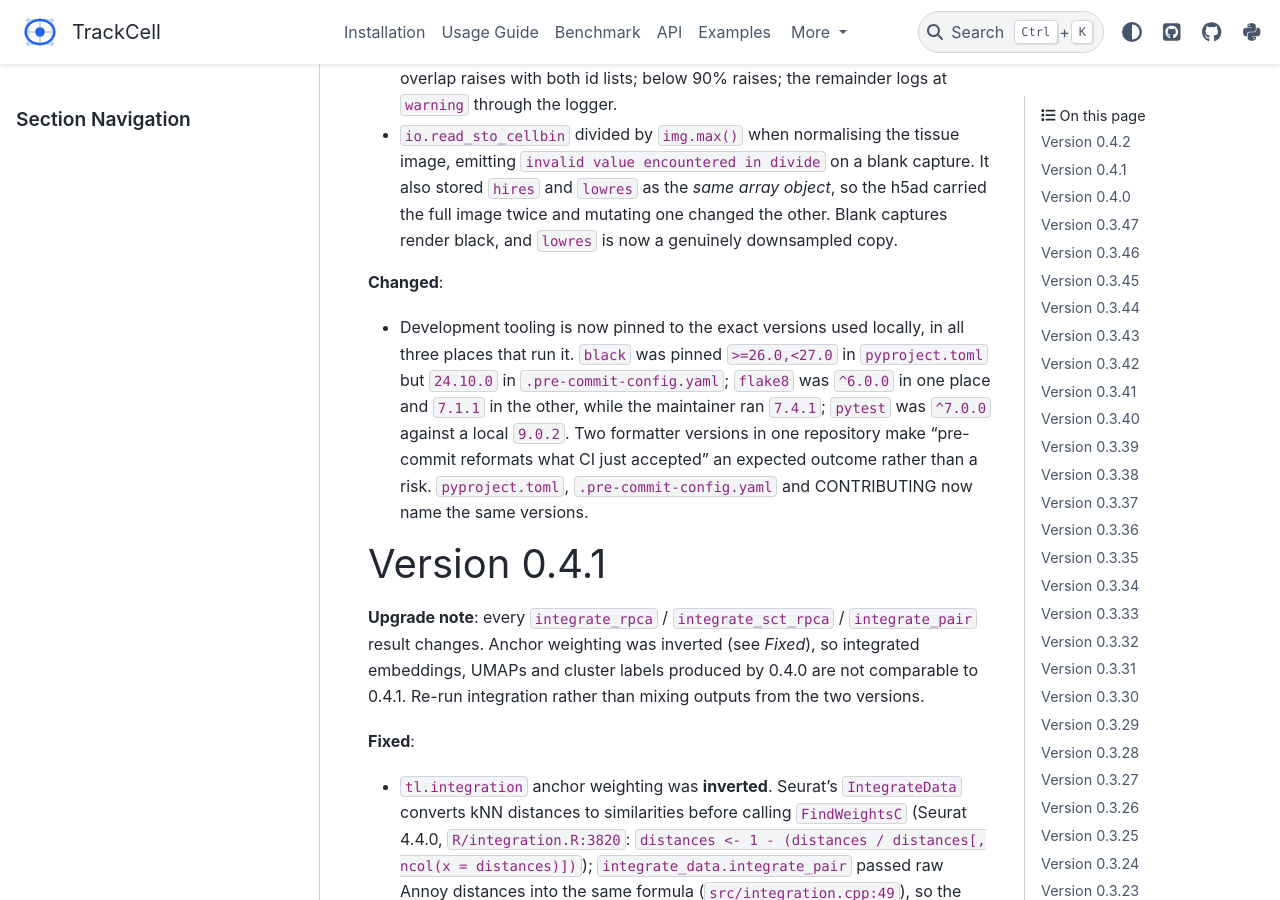
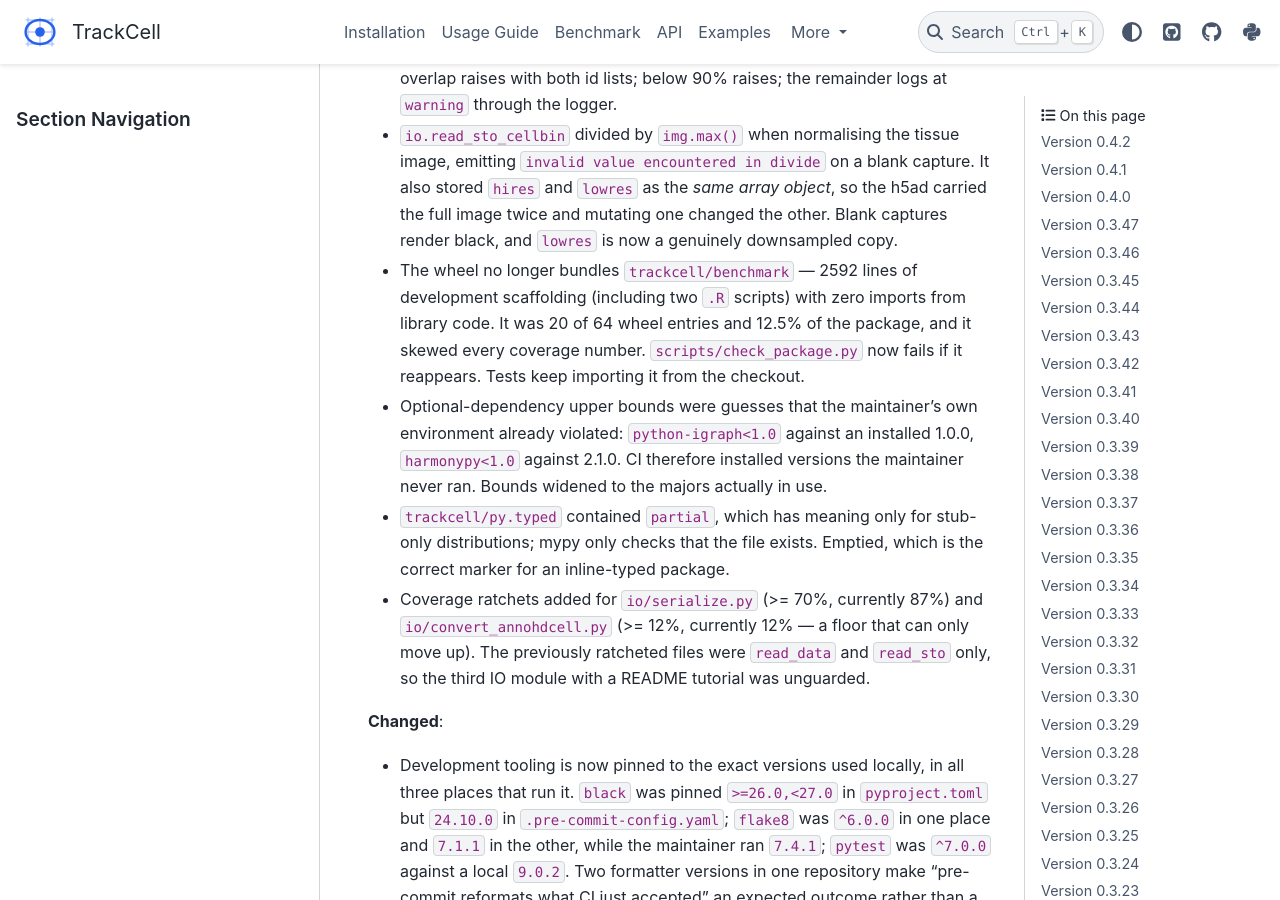
Before and after one commit to seqyuan/trackcell, a Sphinx documentation site: the page built from docs/source/changelog.rst, in a window 1280 px wide and 900 px high, scrolled down 1797 px. Built offline with Sphinx 7.4.7 and the PyData theme 0.15.4, drawn with Linux system fonts in a browser that asks for light colours; pages that are not in the unit, such as notebooks, are missing from menus; cross-references to code outside the pages are shown as plain code.

Commit message:
chore(P2): slim the wheel, align dependency bounds, tighten packaging gates
Packaging batch. Every item here made CI test something the maintainer never
ran, or shipped something users never needed.

- trackcell/benchmark (2592 lines, 2 R scripts, zero imports from library
  code) was in every wheel: 20 of 64 entries, 12.5% of the package, and it
  skewed all coverage denominators. Excluded via [tool.poetry] exclude =
  ["trackcell/benchmark"]. Wheel is now 44 entries; tests still import it
  from the checkout, which is unchanged. check_package.py fails if it comes
  back.

- Optional-dependency upper bounds were guesses contradicted by the
  maintainer's own environment: python-igraph pinned <1.0 against an
  installed 1.0.0, harmonypy <1.0 against 2.1.0. So CI installed versions
  nobody had run, which is precisely the blind spot that let the earlier
  defects survive. Bounds widened to the majors in use.

- trackcell/py.typed contained "partial", which carries meaning only for
  stub-only distributions; for an inline-typed package mypy only checks the
  file exists. Emptied.

- Coverage ratchets existed for read_data (75%) and read_sto (60%) only, so
  the third IO module that the README teaches — convert_annohdcell — sat at
  12% unguarded. Ratcheted at 12% (a floor that can only rise) and added
  serialize.py at 70% (currently 87%).

Not done, with reasons rather than silence:

  tl.sctransform shadows the same-named submodule — fixing it renames a
  public module path, which is a breaking change and belongs in a minor
  release, not here.

  poetry.lock — `poetry lock` made no progress in 300s against the available
  index; it also needs a decision (libraries commonly do not commit a lock).

Suite: 227 passed, 33 skipped, 0 failed. flake8 0. Sphinx 0 errors.
Wheel: 64 -> 44 entries, 0 benchmark files.

```diff
--- a/docs/source/changelog.rst
+++ b/docs/source/changelog.rst
@@ -73,6 +73,22 @@ correct) correction. Re-run affected analyses rather than mixing versions.
   h5ad carried the full image twice and mutating one changed the other.
   Blank captures render black, and ``lowres`` is now a genuinely downsampled
   copy.
+* The wheel no longer bundles ``trackcell/benchmark`` — 2592 lines of
+  development scaffolding (including two ``.R`` scripts) with zero imports from
+  library code. It was 20 of 64 wheel entries and 12.5% of the package, and it
+  skewed every coverage number. ``scripts/check_package.py`` now fails if it
+  reappears. Tests keep importing it from the checkout.
+* Optional-dependency upper bounds were guesses that the maintainer's own
+  environment already violated: ``python-igraph<1.0`` against an installed
+  1.0.0, ``harmonypy<1.0`` against 2.1.0. CI therefore installed versions the
+  maintainer never ran. Bounds widened to the majors actually in use.
+* ``trackcell/py.typed`` contained ``partial``, which has meaning only for
+  stub-only distributions; mypy only checks that the file exists. Emptied, which
+  is the correct marker for an inline-typed package.
+* Coverage ratchets added for ``io/serialize.py`` (>= 70%, currently 87%) and
+  ``io/convert_annohdcell.py`` (>= 12%, currently 12% — a floor that can only
+  move up). The previously ratcheted files were ``read_data`` and ``read_sto``
+  only, so the third IO module with a README tutorial was unguarded.
 
 **Changed**:
 
```
Also changed, not shown: pyproject.toml (+12 -2 lines), 3 other files.
